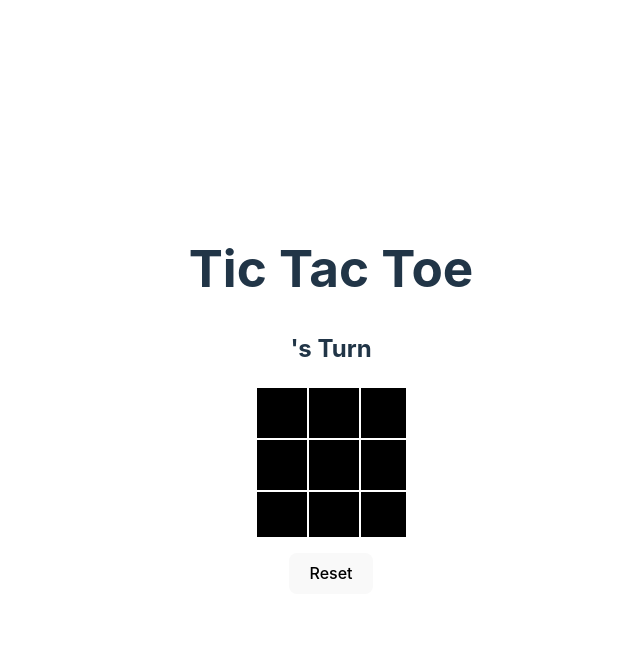
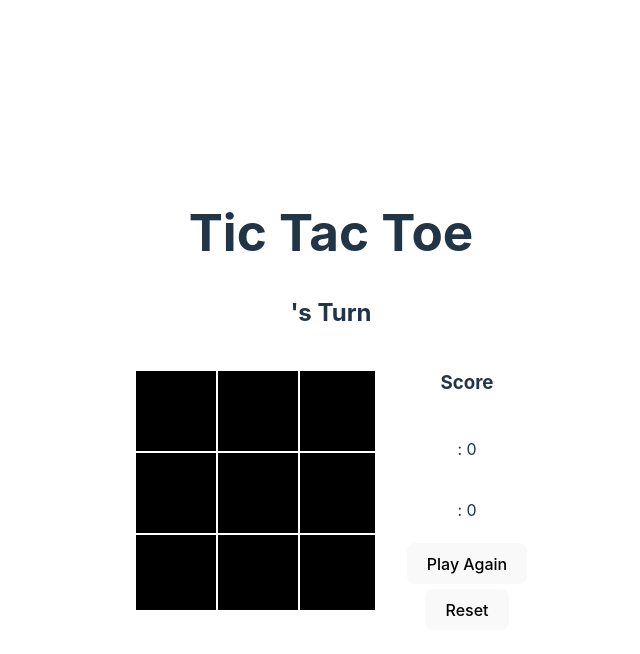
Before and after one commit to Redicholas/Tic-Tac-Toe, a Vue app: page / in a window 1280 px wide. Both pictures are taken after a click on the button "Start Game". Shown: the top 654 px of the page, without its empty margins (309-949 px from the left). Built offline with nearby package versions, Linux system fonts and the light colour scheme.

Commit message:
add stats and reset game functionality

```diff
--- a/src/components/Game.vue
+++ b/src/components/Game.vue
@@ -3,6 +3,7 @@ import { ref } from 'vue';
 import { IPlayer } from '../models/Player';
 import Login from './Login.vue';
 import GameBoard from './GameBoard.vue';
+
 
 let gameIsRunning = ref<boolean>(false);
 
@@ -16,10 +17,16 @@ function handleGetPlayers(playerXname: string, playerOname: string) {
     // console.log(playerX.value, playerO.value);
 }
 
+function reset() {
+    gameIsRunning.value = false;
+    playerX.value = { name: '', symbol: 'X', score: 0 };
+    playerO.value = { name: '', symbol: 'O', score: 0 };
+}
+
 </script>
 
 <template>
-    <GameBoard v-if="gameIsRunning" :playerX="playerX" :playerO="playerO" />
+    <GameBoard v-if="gameIsRunning" :playerX="playerX" :playerO="playerO" @reset="reset" />
     <Login v-else @getPlayers="handleGetPlayers" />
 </template>
 
--- a/src/components/GameBoard.vue
+++ b/src/components/GameBoard.vue
@@ -3,16 +3,24 @@ import { IPlayer } from '../models/Player';
 import { ref } from 'vue';
 
 const props = defineProps<{currentPlayer: IPlayer, playerX: IPlayer, playerO: IPlayer}>();
+const emits = defineEmits<{(e: 'reset', empty: string): void}>();
 const squares = ref<string[]>(['', '', '', '', '', '', '', '', '']);
 
 let playerXturn = ref<boolean>(true);
 let currentPlayer = ref<IPlayer>(props.playerX as IPlayer);
 
 function handleClick(i: number) {
-  currentPlayer.value = playerXturn.value ? props.playerX : props.playerO;
+    if (squares.value[i] != '') return
+    if (!weHaveAWinner()) {
         squares.value[i] = currentPlayer.value.symbol;
+    } else {
+        return;
+    }
+    if (gameIsEven()) {
+        alert(`The game is even, play again!`)
+    }
     if (weHaveAWinner()) {
-    alert(`${currentPlayer.value.name} wins!`);
+        currentPlayer.value.score += 1;
         return;
     }
     playerXturn.value = !playerXturn.value;
@@ -43,17 +51,29 @@ function weHaveAWinner() {
     return false;
 }
 
-function resetGame() {
+function gameIsEven() {
+    return squares.value.every(square => square !== '') && !weHaveAWinner();
+}
+
+function playAgain() {
     squares.value = ['', '', '', '', '', '', '', '', ''];
     playerXturn.value = true;
     currentPlayer.value = props.playerX as IPlayer;
 }
 
+function reset() {
+    squares.value = ['', '', '', '', '', '', '', '', ''];
+    emits('reset', '');
+}
+
 </script>
 
 <template>
-    <h2 v-if="weHaveAWinner()">{{ currentPlayer.name }} won the game! <br />Reset to play again</h2>
+    <h2 v-if="weHaveAWinner()">{{ currentPlayer.name }} won the game!
+        <br />Play again</h2>
+    <h2 v-else-if="gameIsEven()">The game is even, play again!</h2>
     <h2 v-else >{{ currentPlayer.name }}'s Turn</h2>
+    <main>
         <div class="grid">
             <div class="square" v-for="(square, i) in squares"
             :key="i"
@@ -61,28 +81,49 @@ function resetGame() {
             {{ square }}
         </div>
         </div>
-    <button @click="resetGame">Reset</button>
+        <div class="stats">
+            <h3>Score</h3>
+            <p>{{ props.playerX.name }}: {{ props.playerX.score }}</p>
+            <p>{{ props.playerO.name }}: {{ props.playerO.score }}</p>
+            <button @click="playAgain">Play Again</button>
+            <button @click="reset">Reset</button>
+        </div>
+    </main>
 </template>
 
 <style scoped>
 
+    main {
+        display: flex;
+        justify-content: space-around;
+        align-items: center;
+        gap: 2rem;
+    }
+
+    .stats {
+        display: flex;
+        flex-direction: column;
+        justify-content: center;
+        align-items: center;
+        gap: 5px;
+    }
     .grid {
         display: grid;
         grid-template-columns: repeat(3, 1fr);
-        width: 150px;
-        height: 150px;
+        width: 15rem;
+        height: 15rem;
         background-color: rgb(0, 0, 0);
         margin: 1rem auto;
     }
 
     .square {
-        width: 50px;
-        height: 50px;
+        width: 5rem;
+        height: 5rem;
         border: 1px solid rgb(255, 255, 255);
         display: flex;
         justify-content: center;
         align-items: center;
-        font-size: 30px;
+        font-size: 5rem;
     }
 
 </style>
```
Lines whose indentation alone changed are shown as unchanged.
